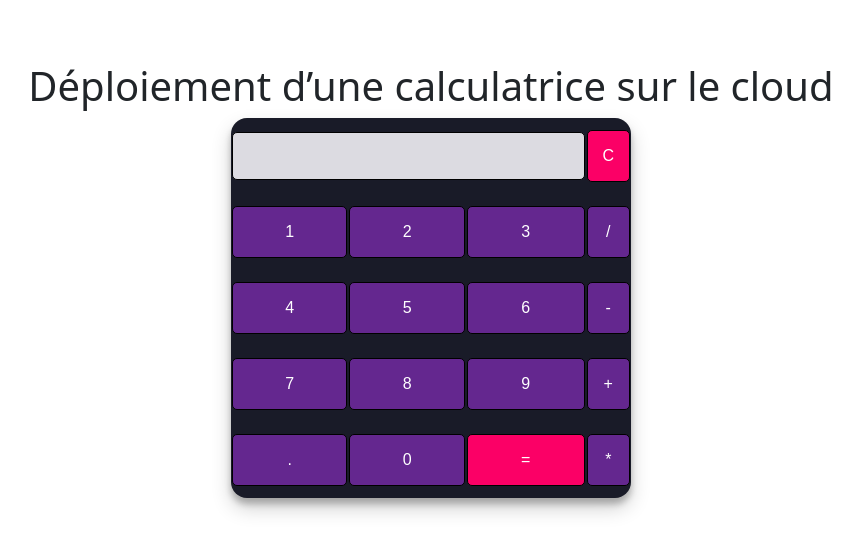
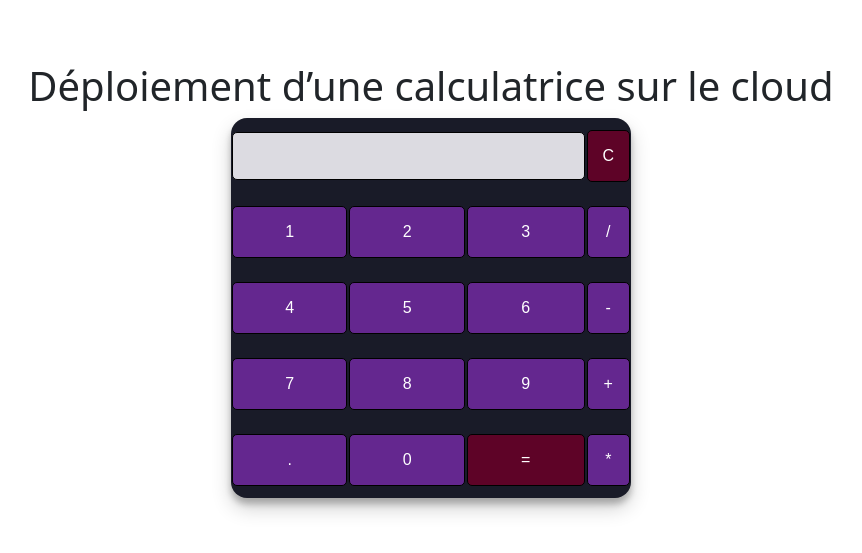
Before and after one commit to micmorin/2022A-Microservices_Simple_UQAC_8CLD201, a Flask app: page / in a window 1280 px wide. Shown: the part 70-623 px from the top of the page, without its empty margins (209-1071 px from the left). Run offline with Flask 2, Linux system fonts and the light colour scheme; some libraries are stand-ins or nearby versions.

Commit message:
Minor change to test CI/CD

```diff
--- a/Web/src/main/static/style.css
+++ b/Web/src/main/static/style.css
@@ -44,7 +44,7 @@ main > .container {
     height: 65%;
 }
 #btn {
-    background-color: #fb0066;
+    background-color: #5e0327;
 }
 input[type=button] {
     font-family: 'Orbitron', sans-serif;
```
